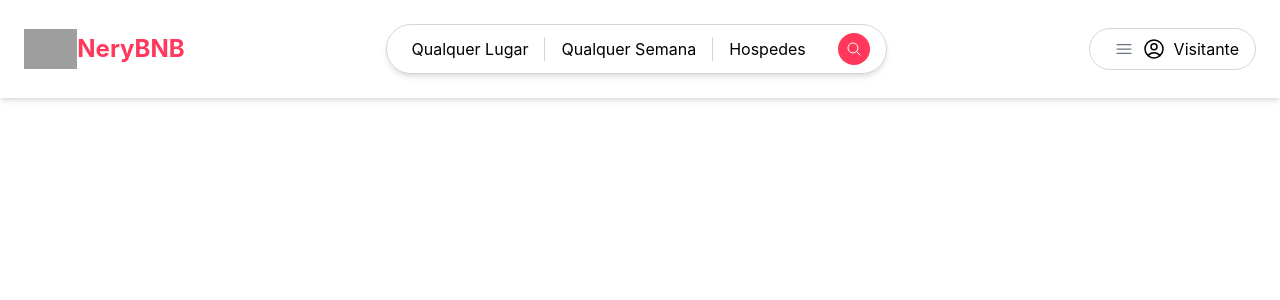
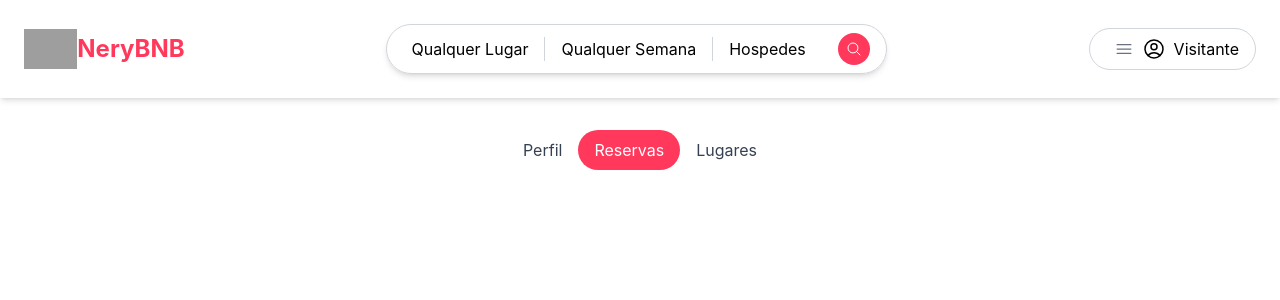
Before and after one commit to Nery93/NeryBNB, a React (Vite) app in the folder frontend/: page /account/bookings in a window 1280 px wide. Shown: the top 300 px of the page. Built offline with nearby package versions, Linux system fonts and the light colour scheme; no server answers; grey boxes are pictures that could not be loaded.

Commit message:
feat(account): add account page with profile section and navigation
- Create new Account page with subpage routing for profile, bookings, and places
- Add AccProfile component to display user info and logout button
- Update header link to point to account/profile instead of account

```diff
--- a/frontend/src/App.jsx
+++ b/frontend/src/App.jsx
@@ -1,11 +1,12 @@
+import { BrowserRouter, Routes, Route } from 'react-router-dom'
+import { useEffect } from "react"
+import { useState } from "react"
+import axios from "axios"
 import Header from "./components/Header"
 import Home from "./pages/Home"
 import Login from "./pages/Login"
-import { BrowserRouter, Routes, Route } from 'react-router-dom'
-import axios from "axios"
-import { useState } from "react"
 import Register from "./pages/Register"
-import { useEffect } from "react"
+import Account from "./pages/Account"
 
 axios.defaults.baseURL = import.meta.env.VITE_AXIOS_BASE_URL;
 axios.defaults.withCredentials = true;
@@ -33,6 +34,7 @@ function App() {
           <Route path="/" element={<Home />} />
           <Route path="/login" element={<Login user={user} setUser={setUser} />} />
           <Route path="/register" element={<Register user={user} setUser={setUser} />} />
+          <Route path="/account/:subpage?" element={<Account/> } />
         </Routes>
       </>
     </BrowserRouter>
--- /dev/null
+++ b/frontend/src/components/AccProfile.jsx
@@ -0,0 +1,19 @@
+import React from 'react'
+import { useNavigate } from 'react-router-dom'
+
+const AccProfile = () => {
+    const navigate = useNavigate()
+    return (
+        <div className='flex flex-col items-center gap-2'>
+            <p>Logado como (Guilherme Nery)</p>
+
+            <button className='bg-primary-400 text-white rounded-full px-6 py-2 font-medium hover:bg-primary-500 transition-colors' onClick={() => {
+                navigate('/login')
+            }}>
+                Sair
+            </button>
+        </div>
+    )
+}
+
+export default AccProfile
--- a/frontend/src/components/Header.jsx
+++ b/frontend/src/components/Header.jsx
@@ -35,7 +35,7 @@ export const Header = ({ user }) => {
                     <span className="text-sm text-gray-600">Buscar</span>
                 </Link>
 
-                <Link to={user ? '/account' : '/login'} className='flex items-center gap-1 md:gap-2 rounded-full border border-gray-300 py-2 pr-2 md:pr-4 pl-3 md:pl-6'>
+                <Link to={user ? '/account/profile' : '/login'} className='flex items-center gap-1 md:gap-2 rounded-full border border-gray-300 py-2 pr-2 md:pr-4 pl-3 md:pl-6'>
 
                     <svg xmlns="http://www.w3.org/2000/svg" fill="none" viewBox="0 0 24 24" strokeWidth={1.5} stroke="currentColor" className="size-4 md:size-5 text-gray-500" >
                         <path strokeLinecap="round" strokeLinejoin="round" d="M3.75 6.75h16.5M3.75 12h16.5m-16.5 5.25h16.5" />
--- /dev/null
+++ b/frontend/src/pages/Account.jsx
@@ -0,0 +1,31 @@
+import React from 'react'
+import { useParams, Navigate, Link } from 'react-router-dom'
+import AccProfile from '../components/AccProfile'
+
+const Account = () => {
+    const {subpage} = useParams()
+
+    const buttonClass = (button) => {
+        let finalClass = 'rounded-full hover:bg-primary-400 hover:text-white px-4 py-2 cursor-pointer transition-colors'
+        if(subpage === button)  return finalClass + ' bg-primary-400 text-white'
+        return finalClass
+    }
+
+    return (
+        <section className='p-8'>
+            <div className='max-w-7xl mx-auto flex flex-col gap-4 items-center'>
+
+                <div className='flex'>
+                    <Link to="/account/profile" className={buttonClass('profile')}>Perfil</Link>
+                    <Link to="/account/bookings" className={buttonClass('bookings')}>Reservas</Link>
+                    <Link to="/account/places" className={buttonClass('places')}>Lugares</Link>
+                </div>
+
+                {subpage === "profile" && <AccProfile />}
+
+            </div>
+        </section>
+    )
+}
+
+export default Account
```
